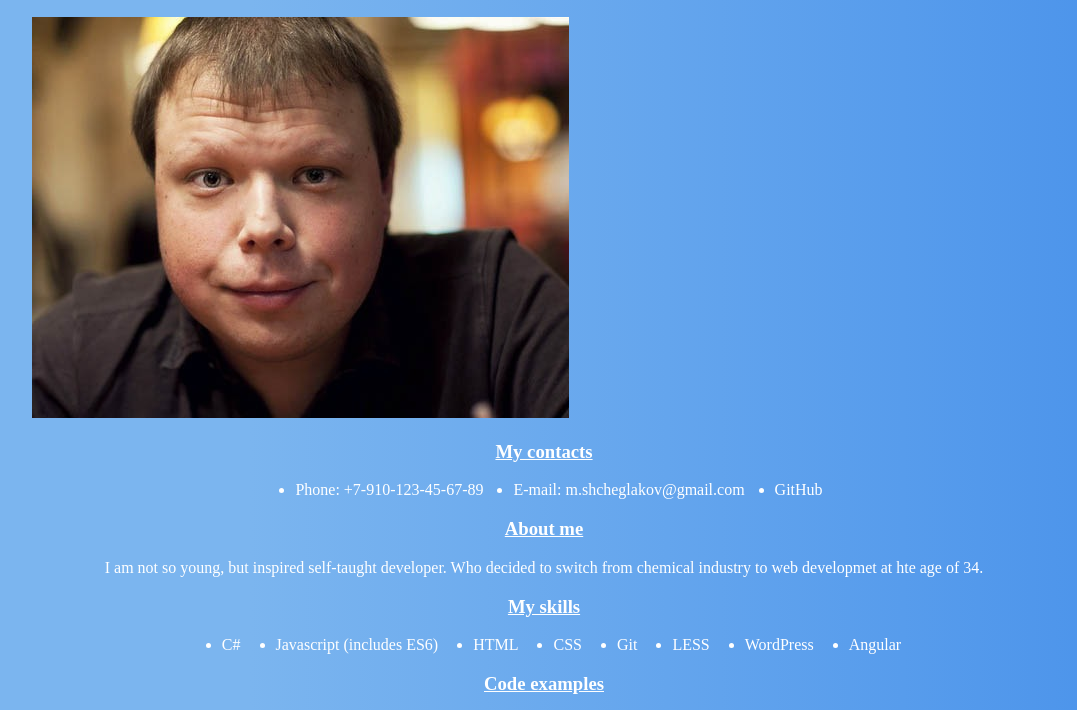
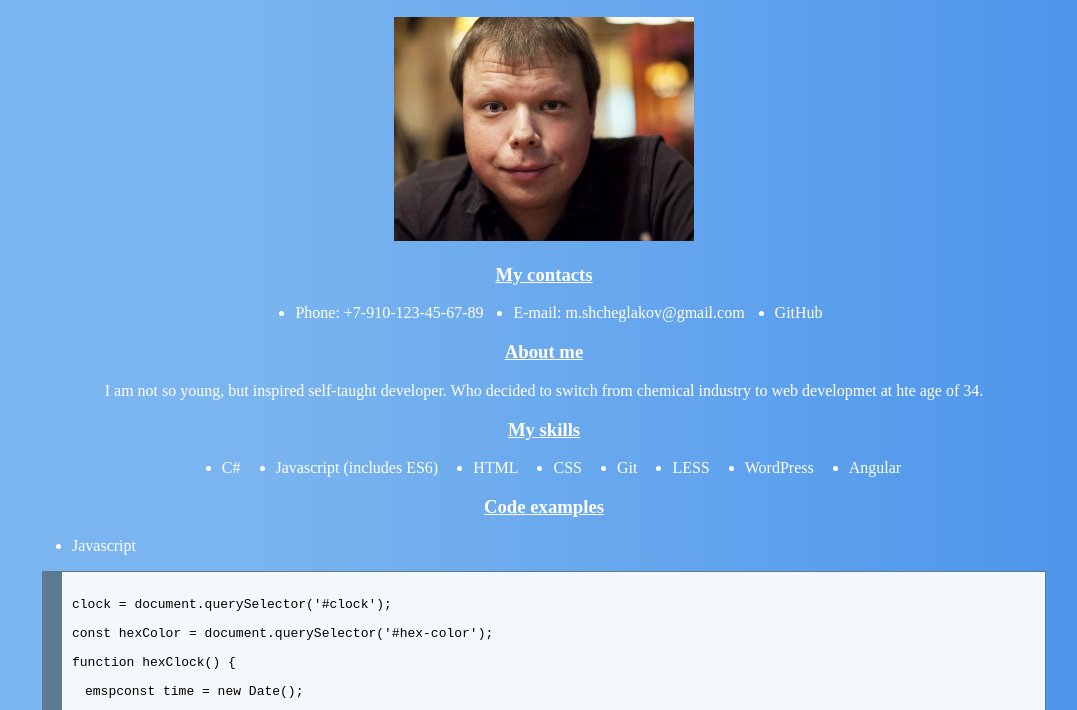
Before and after one commit to madmike85/rsschool-cv, a plain HTML site: page index.html in a window 1280 px wide. Shown: the part 80-790 px from the top of the page, without its empty margins (96-1173 px from the left). Drawn offline with Linux system fonts and the light colour scheme.

Commit message:
fix: fix styles for image

```diff
--- a/style.css
+++ b/style.css
@@ -46,6 +46,16 @@ main a:hover {
   text-decoration: underline;
 }
 
+.img-container {
+  width: 300px;
+  margin: 0 auto;
+}
+
+.img-container img {
+  width: 100%;
+}
+
+
 .contacts-content ul,
 .skills-content ul,
 .education-content ul {
```
